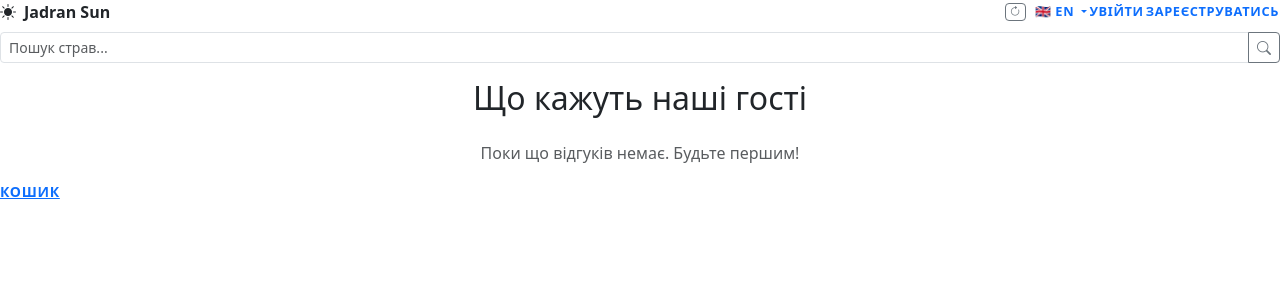
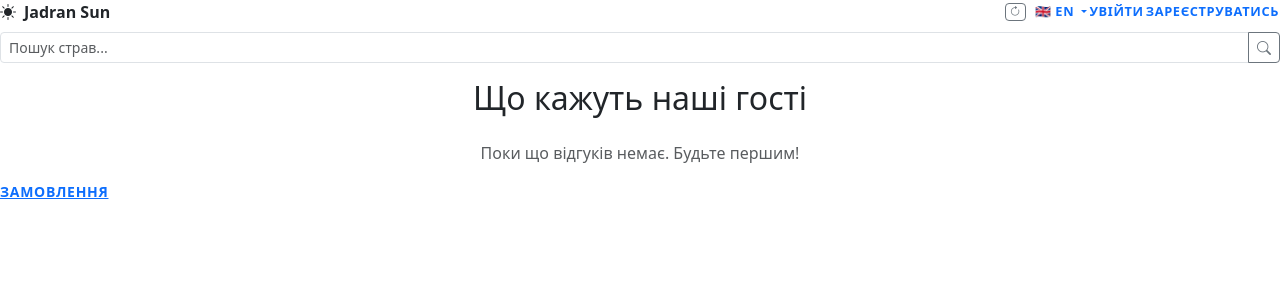
Before and after one commit to KonstZiv/ukrainiada-fest-menu, a Django app: page /feedback/board/ in a window 1280 px wide. Shown: the top 300 px of the page. Run offline with Django 5.2, Linux system fonts and the light colour scheme; data that the repository does not hold is empty; parts of the project's set-up code (start-up, migrations or seed data) failed here and were passed over.

Commit message:
fix: rename FAB label from КОШИК to ЗАМОВЛЕННЯ
Co-Authored-By: Claude Opus 4.6 (1M context) <noreply@anthropic.com>

```diff
--- a/templates/components/_order_fab.html
+++ b/templates/components/_order_fab.html
@@ -5,7 +5,7 @@
     {% if cart_count > 0 %}
     <div class="cart-pill me-3">{{ cart_count }}</div>
     {% endif %}
-    <span class="fw-semibold small" style="letter-spacing: 0.05em;">{% trans "КОШИК" %}</span>
+    <span class="fw-semibold small" style="letter-spacing: 0.05em;">{% trans "ЗАМОВЛЕННЯ" %}</span>
   </div>
   {% if cart_total %}
   <span class="fw-bold">&euro;{{ cart_total|floatformat:2 }}</span>
```
